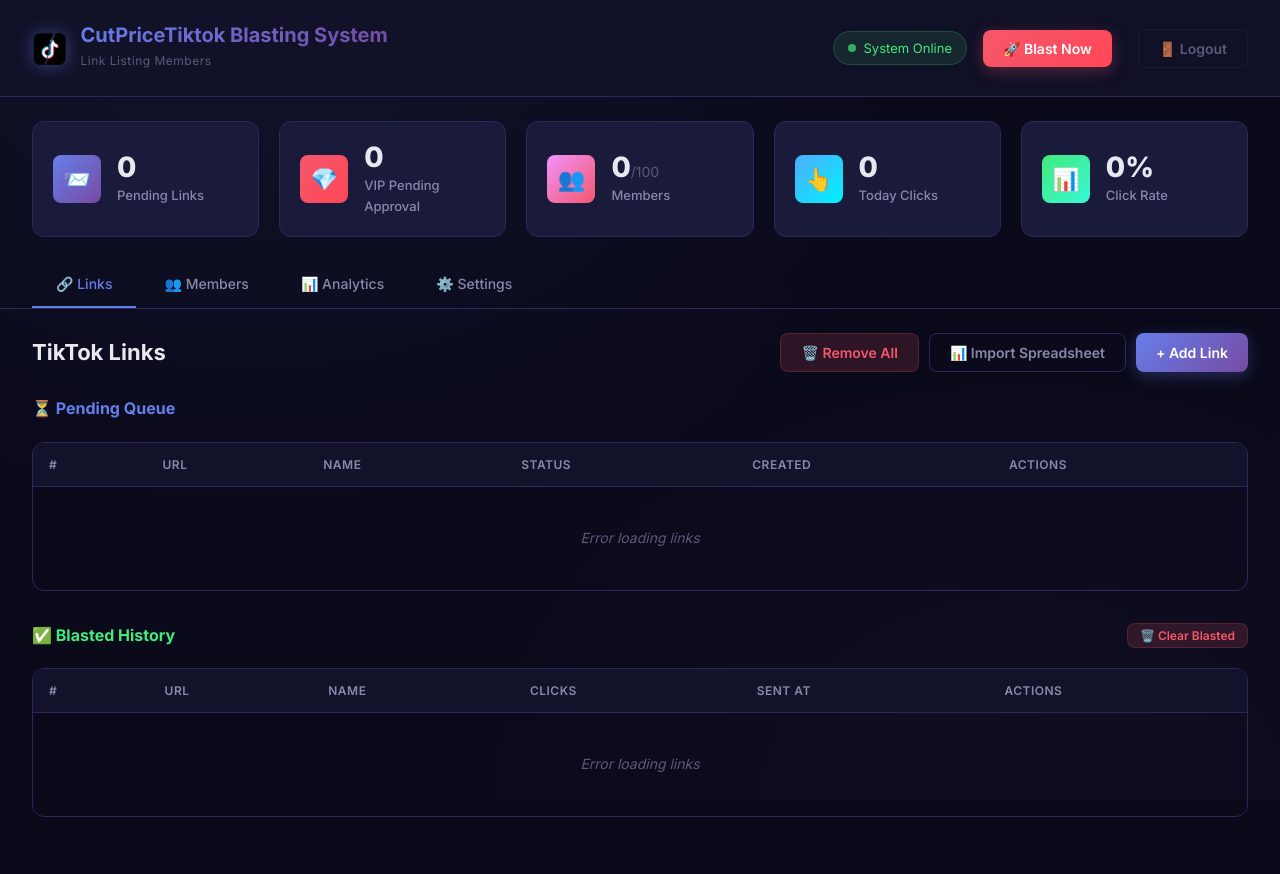
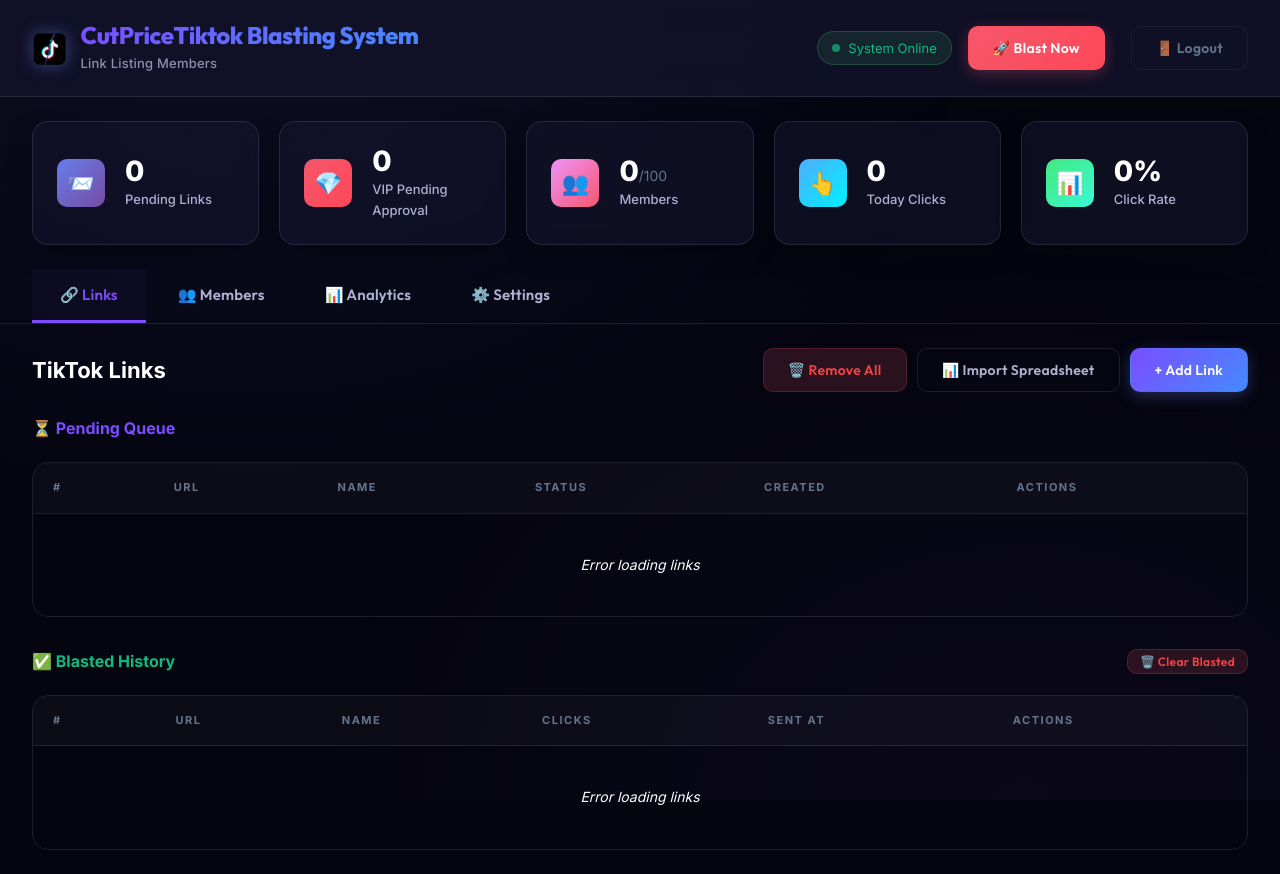
Before and after one commit to Kharrley9/CutPriceTiktokBlastingSystem, a website: page index.html in a window 1280 px wide. Before the commit the page ends 841 px from the top, so only its background shows below. Drawn offline with Linux system fonts and the light colour scheme; no server answers.

Commit message:
design: premium visual overhaul with glassmorphism and animations

```diff
--- a/style.css
+++ b/style.css
@@ -1,31 +1,31 @@
+@import url('https://fonts.googleapis.com/css2?family=Inter:wght@400;500;600;700&family=Outfit:wght@400;500;600;700;800&display=swap');
+
 /* ─── Root Variables ─────────────────────────────────────────── */
 :root {
-  --bg-primary: #0a0a1a;
-  --bg-secondary: #12122a;
-  --bg-card: #1a1a3a;
-  --bg-card-hover: #222250;
-  --bg-input: #15152f;
-  --border: #2a2a5a;
-  --border-focus: #667eea;
-  --text-primary: #e8e8f0;
-  --text-secondary: #8888aa;
-  --text-muted: #5a5a7a;
-  --accent: #667eea;
-  --accent-hover: #7b93ff;
-  --accent-glow: rgba(102, 126, 234, 0.3);
-  --success: #43e97b;
-  --warning: #f5a623;
-  --danger: #f5576c;
-  --gradient-1: linear-gradient(135deg, #667eea 0%, #764ba2 100%);
-  --gradient-2: linear-gradient(135deg, #f093fb 0%, #f5576c 100%);
-  --gradient-3: linear-gradient(135deg, #4facfe 0%, #00f2fe 100%);
-  --gradient-4: linear-gradient(135deg, #43e97b 0%, #38f9d7 100%);
-  --shadow: 0 4px 24px rgba(0, 0, 0, 0.3);
-  --shadow-lg: 0 8px 40px rgba(0, 0, 0, 0.5);
-  --radius: 12px;
-  --radius-sm: 8px;
-  --radius-xs: 6px;
-  --transition: all 0.3s cubic-bezier(0.4, 0, 0.2, 1);
+  --bg-primary: #050510;
+  --bg-secondary: #0a0a1f;
+  --bg-card: rgba(20, 20, 45, 0.6);
+  --bg-card-hover: rgba(30, 30, 60, 0.8);
+  --bg-input: rgba(10, 10, 30, 0.8);
+  --border: rgba(255, 255, 255, 0.1);
+  --border-focus: #7c4dff;
+  --text-primary: #ffffff;
+  --text-secondary: #b0b0d0;
+  --text-muted: #64748b;
+  --accent: #7c4dff;
+  --accent-hover: #9d7aff;
+  --accent-glow: rgba(124, 77, 255, 0.3);
+  --success: #10b981;
+  --warning: #f59e0b;
+  --danger: #ef4444;
+  --gradient-1: linear-gradient(135deg, #7c4dff 0%, #448aff 100%);
+  --gradient-2: linear-gradient(135deg, #ff4081 0%, #f44336 100%);
+  --gradient-glass: linear-gradient(135deg, rgba(255, 255, 255, 0.1) 0%, rgba(255, 255, 255, 0.05) 100%);
+  --shadow: 0 10px 30px -10px rgba(0, 0, 0, 0.5);
+  --shadow-glow: 0 0 20px rgba(124, 77, 255, 0.2);
+  --radius: 16px;
+  --radius-sm: 10px;
+  --transition: all 0.4s cubic-bezier(0.16, 1, 0.3, 1);
 }
 
 /* ─── Reset & Base ────────────────────────────────────────────── */
@@ -44,6 +44,26 @@
   line-height: 1.6;
   min-height: 100vh;
   overflow-x: hidden;
+  -webkit-font-smoothing: antialiased;
+  -moz-osx-font-smoothing: grayscale;
+}
+
+/* Custom Scrollbar */
+::-webkit-scrollbar {
+  width: 8px;
+}
+
+::-webkit-scrollbar-track {
+  background: var(--bg-primary);
+}
+
+::-webkit-scrollbar-thumb {
+  background: var(--border);
+  border-radius: 4px;
+}
+
+::-webkit-scrollbar-thumb:hover {
+  background: var(--text-muted);
 }
 
 body::before {
@@ -98,20 +118,24 @@
 }
 
 .logo h1 {
-  font-size: 20px;
-  font-weight: 700;
+  font-family: 'Outfit', sans-serif;
+  font-size: 24px;
+  font-weight: 800;
   background: var(--gradient-1);
   -webkit-background-clip: text;
   -webkit-text-fill-color: transparent;
   background-clip: text;
   line-height: 1.2;
+  letter-spacing: -0.5px;
 }
 
 .subtitle {
-  font-size: 12px;
-  color: var(--text-muted);
-  font-weight: 400;
-  letter-spacing: 0.5px;
+  font-family: 'Inter', sans-serif;
+  font-size: 13px;
+  color: var(--text-secondary);
+  font-weight: 500;
+  letter-spacing: 0.2px;
+  opacity: 0.8;
 }
 
 .status-badge {
@@ -150,18 +174,20 @@
 
 /* ─── Buttons ─────────────────────────────────────────────────── */
 .btn {
-  padding: 10px 20px;
-  border: none;
+  padding: 12px 24px;
+  border: 1px solid transparent;
   border-radius: var(--radius-sm);
-  font-family: inherit;
+  font-family: 'Outfit', sans-serif;
   font-size: 14px;
   font-weight: 600;
   cursor: pointer;
   transition: var(--transition);
   display: inline-flex;
   align-items: center;
-  gap: 8px;
+  justify-content: center;
+  gap: 10px;
   white-space: nowrap;
+  letter-spacing: 0.3px;
 }
 
 .btn-primary {
@@ -224,19 +250,30 @@
 
 .stat-card {
   background: var(--bg-card);
+  backdrop-filter: blur(10px);
+  -webkit-backdrop-filter: blur(10px);
   border: 1px solid var(--border);
   border-radius: var(--radius);
-  padding: 20px;
+  padding: 24px;
   display: flex;
   align-items: center;
-  gap: 16px;
+  gap: 20px;
   transition: var(--transition);
+  box-shadow: var(--shadow);
+  animation: cardAppear 0.6s cubic-bezier(0.16, 1, 0.3, 1) backwards;
+  animation-delay: calc(var(--i) * 0.1s);
 }
 
-.stat-card:hover {
-  background: var(--bg-card-hover);
-  transform: translateY(-2px);
-  box-shadow: var(--shadow);
+@keyframes cardAppear {
+  from {
+    opacity: 0;
+    transform: translateY(20px);
+  }
+
+  to {
+    opacity: 1;
+    transform: translateY(0);
+  }
 }
 
 .stat-icon {
@@ -285,26 +322,29 @@
 }
 
 .tab-btn {
-  padding: 14px 24px;
+  padding: 16px 28px;
   background: none;
   border: none;
   color: var(--text-secondary);
-  font-family: inherit;
-  font-size: 14px;
-  font-weight: 500;
+  font-family: 'Outfit', sans-serif;
+  font-size: 15px;
+  font-weight: 600;
   cursor: pointer;
   transition: var(--transition);
-  border-bottom: 2px solid transparent;
+  border-bottom: 3px solid transparent;
   position: relative;
+  letter-spacing: 0.2px;
 }
 
 .tab-btn:hover {
   color: var(--text-primary);
+  background: rgba(255, 255, 255, 0.05);
 }
 
 .tab-btn.active {
   color: var(--accent);
   border-bottom-color: var(--accent);
+  background: rgba(124, 77, 255, 0.05);
 }
 
 /* ─── Tab Content ─────────────────────────────────────────────── */
@@ -461,21 +501,22 @@
 }
 
 .data-table th {
-  background: var(--bg-secondary);
-  padding: 12px 16px;
+  background: rgba(255, 255, 255, 0.03);
+  padding: 16px 20px;
   text-align: left;
-  font-size: 12px;
-  font-weight: 600;
-  color: var(--text-secondary);
+  font-size: 11px;
+  font-weight: 700;
+  color: var(--text-muted);
   text-transform: uppercase;
-  letter-spacing: 0.5px;
+  letter-spacing: 1.5px;
   border-bottom: 1px solid var(--border);
 }
 
 .data-table td {
-  padding: 12px 16px;
+  padding: 16px 20px;
   font-size: 14px;
-  border-bottom: 1px solid rgba(42, 42, 90, 0.5);
+  color: var(--text-primary);
+  border-bottom: 1px solid var(--border);
   vertical-align: middle;
 }
 
@@ -484,7 +525,7 @@
 }
 
 .data-table tbody tr:hover {
-  background: var(--bg-card-hover);
+  background: rgba(255, 255, 255, 0.02);
 }
 
 .data-table tbody tr:last-child td {
@@ -529,9 +570,17 @@
 }
 
 @keyframes pulse-red {
-  0% { box-shadow: 0 0 0 0 rgba(245, 87, 108, 0.4); }
-  70% { box-shadow: 0 0 0 10px rgba(245, 87, 108, 0); }
-  100% { box-shadow: 0 0 0 0 rgba(245, 87, 108, 0); }
+  0% {
+    box-shadow: 0 0 0 0 rgba(245, 87, 108, 0.4);
+  }
+
+  70% {
+    box-shadow: 0 0 0 10px rgba(245, 87, 108, 0);
+  }
+
+  100% {
+    box-shadow: 0 0 0 0 rgba(245, 87, 108, 0);
+  }
 }
 
 .priority-row {
```
Also changed, not shown: index-github.html (+36 -27 lines).
